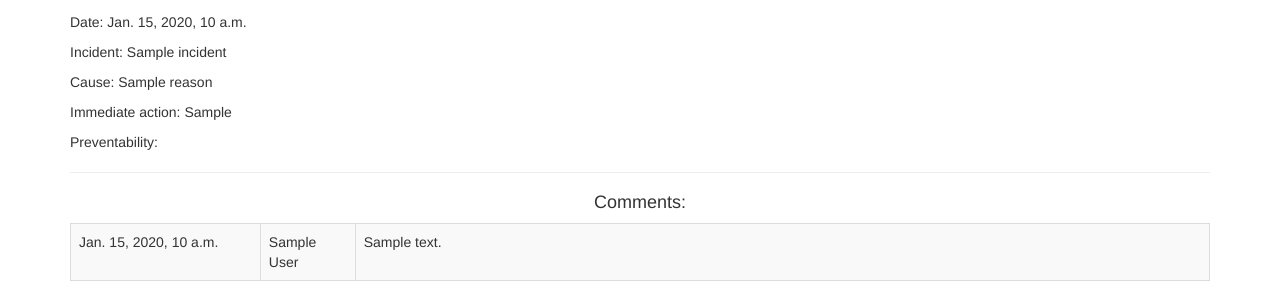
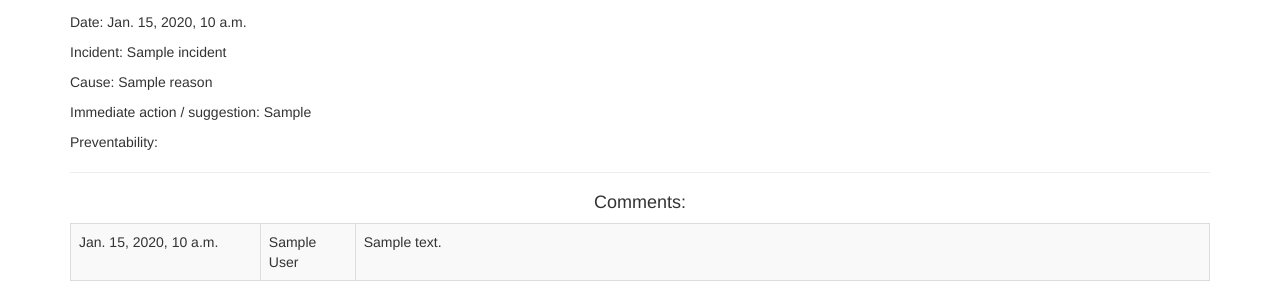
Before and after one commit to major-s/labcirs, a Django app: template cirs/templates/cirs/criticalincident_detail.html in a window 1280 px wide. Shown: the part 160-460 px from the top of the page. Run offline with Django 3.2, Linux system fonts and the light colour scheme; the template is opened without the code that fills it: most values are stand-ins (such as "Sample title", 1, 10 or a date in 2020); some libraries are stand-ins or nearby versions.

Commit message:
Removed unused apps from settings. Small correction in  verbose naming, template and translation.

```diff
--- a/cirs/models.py
+++ b/cirs/models.py
@@ -68,7 +68,7 @@
     incident = models.TextField(_("Mistake / problem / critical incident"))
     reason = models.TextField(_("Cause of failure"))
     immediate_action = models.TextField(
-        _("Immediate action"), help_text=_(
+        _("Immediate action / suggestion"), help_text=_(
             "Immediate action or suggestion regarding prevention / troubleshooting"
             )
         )
--- a/cirs/templates/cirs/criticalincident_detail.html
+++ b/cirs/templates/cirs/criticalincident_detail.html
@@ -7,7 +7,7 @@
 	    <p>{% trans "Date" %}: {{ incident.date }}</p>
 	    <p>{% trans "Incident" %}: {{ incident.incident }}</p>
 	    <p>{% trans "Cause" %}: {{ incident.reason }}</p>
-	    <p>{% trans "Immediate action" %}: {{ incident.immediate_action }}</p>
+	    <p>{% trans "Immediate action / suggestion" %}: {{ incident.immediate_action }}</p>
 	    <p>{% trans "Preventability" %}: {{ incident.preventability }}</p>
 
 		{% if incident.comments.all|length > 0 %}
--- a/labcirs/settings/base.py
+++ b/labcirs/settings/base.py
@@ -66,9 +66,6 @@
     'django.contrib.sessions',
     'django.contrib.messages',
     'django.contrib.staticfiles',
-    #'django.contrib.sites',
-    #'django_comments_xtd',
-    #'django_comments',
     'cirs',
     'multiselectfield',
 ]
```
Also changed, not shown: cirs/locale/de/LC_MESSAGES/django.po, 1 other file.
